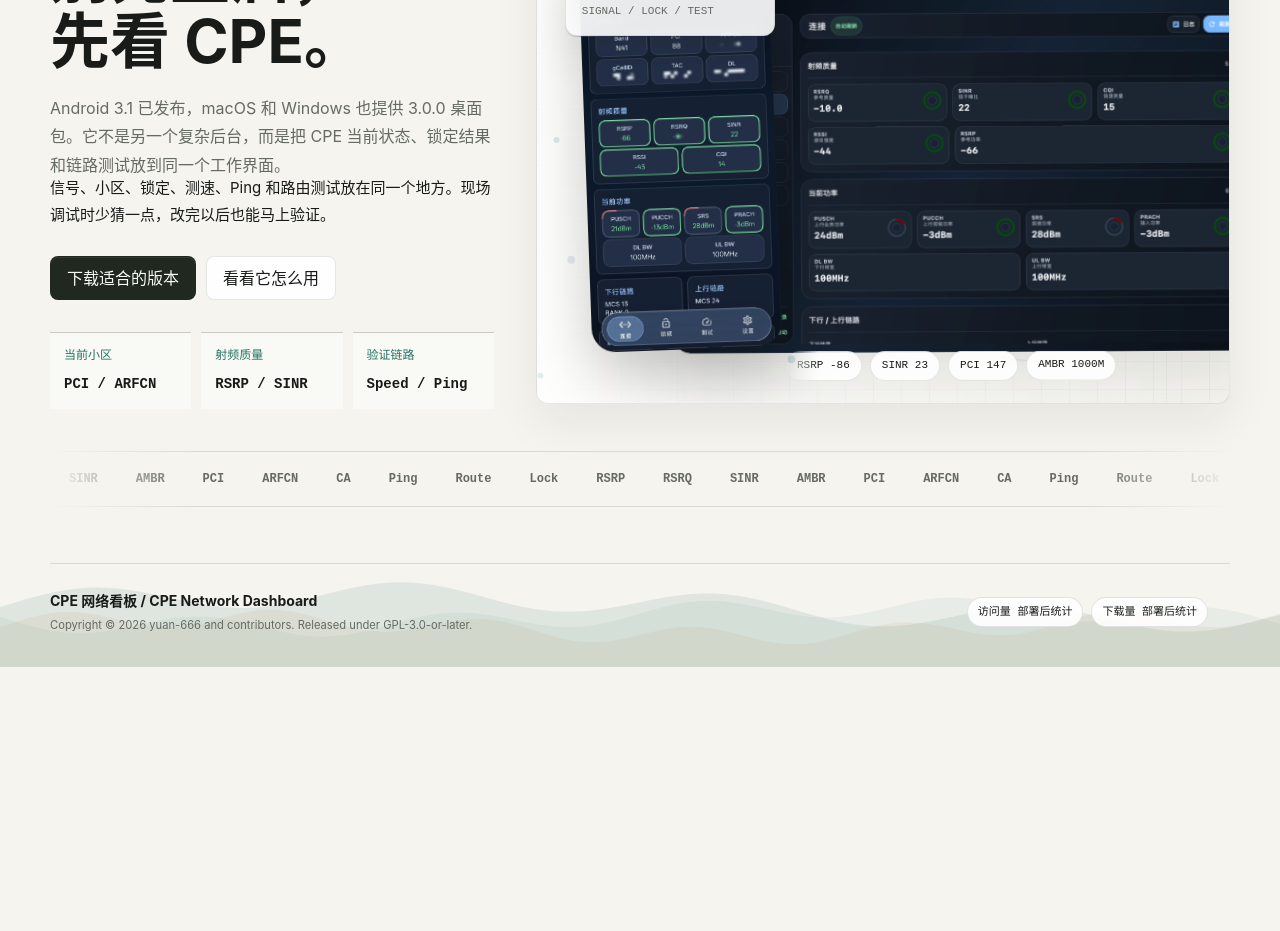
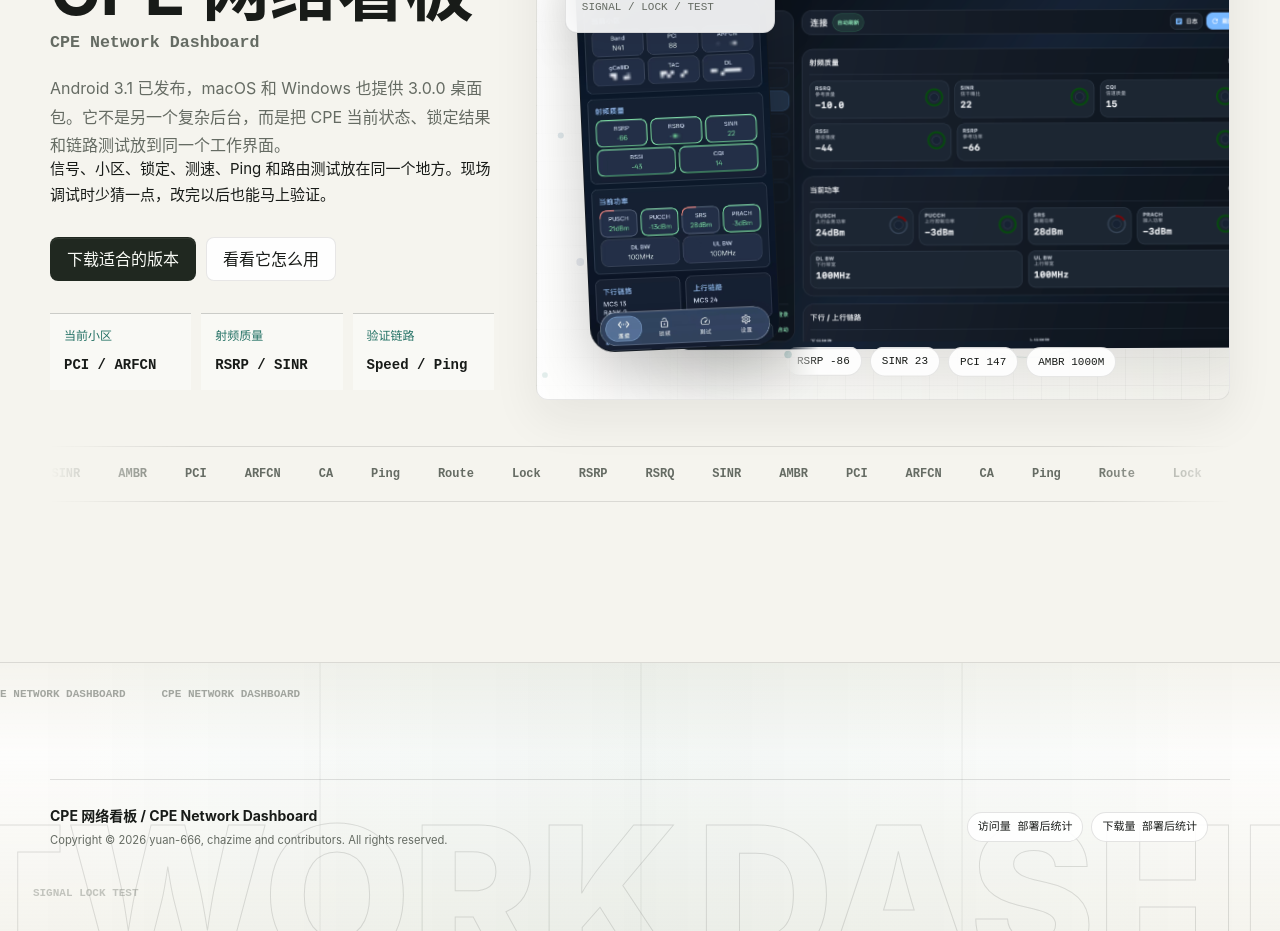
Before and after one commit to yuan-666/CPENetworkDashboard-Web, a Vue app: page /#/ in a window 1280 px wide. Shown: the part 240-1171 px from the top of the page. Before the commit the page ends 907 px from the top, so only its background shows below. Built offline with nearby package versions, Linux system fonts and the light colour scheme; no server answers.

Commit message:
fix analytics resilience and refine footer

```diff
--- a/src/components/FooterFlow.vue
+++ b/src/components/FooterFlow.vue
@@ -1,169 +1,198 @@
 <script setup lang="ts">
-import { ref, onMounted, onUnmounted } from 'vue'
+import { onMounted, onUnmounted, ref } from 'vue'
 
-const canvasRef = ref<HTMLCanvasElement | null>(null)
-const animationId = ref<number | null>(null)
-let resizeHandler: (() => void) | null = null
-const canvasSize = {
-  width: 0,
-  height: 0,
-}
-let themeObserver: MutationObserver | null = null
+const flowRef = ref<HTMLElement | null>(null)
+let animationFrame = 0
+let reduceMotion = false
 
-interface Wave {
-  y: number
-  length: number
-  amplitude: number
-  frequency: number
-  phase: number
-  speed: number
-  color: string
+function updateFooterMotion(): void {
+  animationFrame = 0
+  const element = flowRef.value
+  if (!element || reduceMotion) return
+
+  const rect = element.getBoundingClientRect()
+  const viewport = window.innerHeight || 1
+  const progress = Math.max(0, Math.min(1, (viewport - rect.top) / (viewport + rect.height)))
+  element.style.setProperty('--footer-shift', `${(progress - 0.5) * 140}px`)
+  element.style.setProperty('--footer-fade', String(0.22 + progress * 0.42))
 }
 
-const waves: Wave[] = []
-
-function isDarkTheme(): boolean {
-  const theme = document.documentElement.dataset.theme
-  if (theme === 'dark' || theme === 'light') return theme === 'dark'
-  return window.matchMedia('(prefers-color-scheme: dark)').matches
-}
-
-function prefersReducedMotion(): boolean {
-  return window.matchMedia('(prefers-reduced-motion: reduce)').matches
-}
-
-function initWaves() {
-  const isDark = isDarkTheme()
-  waves.length = 0
-
-  waves.push(
-    {
-      y: 0.7,
-      length: 0.012,
-      amplitude: 25,
-      frequency: 0.008,
-      phase: 0,
-      speed: 0.015,
-      color: isDark ? 'rgba(155, 199, 173, 0.12)' : 'rgba(35, 113, 100, 0.1)',
-    },
-    {
-      y: 0.75,
-      length: 0.015,
-      amplitude: 20,
-      frequency: 0.01,
-      phase: Math.PI * 0.5,
-      speed: 0.02,
-      color: isDark ? 'rgba(155, 199, 173, 0.08)' : 'rgba(35, 113, 100, 0.06)',
-    },
-    {
-      y: 0.8,
-      length: 0.018,
-      amplitude: 18,
-      frequency: 0.012,
-      phase: Math.PI,
-      speed: 0.025,
-      color: isDark ? 'rgba(246, 173, 85, 0.1)' : 'rgba(173, 115, 51, 0.08)',
-    }
-  )
-}
-
-function drawWaves(ctx: CanvasRenderingContext2D, width: number, height: number) {
-  ctx.clearRect(0, 0, width, height)
-
-  waves.forEach((wave) => {
-    ctx.beginPath()
-    ctx.moveTo(0, height)
-
-    for (let x = 0; x <= width; x++) {
-      const y =
-        height * wave.y +
-        Math.sin(x * wave.frequency + wave.phase) * wave.amplitude * Math.sin(x * wave.length)
-      ctx.lineTo(x, y)
-    }
-
-    ctx.lineTo(width, height)
-    ctx.closePath()
-    ctx.fillStyle = wave.color
-    ctx.fill()
-
-    wave.phase += wave.speed
-  })
-}
-
-function animate(ctx: CanvasRenderingContext2D) {
-  drawWaves(ctx, canvasSize.width, canvasSize.height)
-  animationId.value = requestAnimationFrame(() => animate(ctx))
+function scheduleFooterMotion(): void {
+  if (animationFrame) return
+  animationFrame = window.requestAnimationFrame(updateFooterMotion)
 }
 
 onMounted(() => {
-  const canvas = canvasRef.value
-  if (!canvas) return
-
-  const ctx = canvas.getContext('2d')
-  if (!ctx) return
-
-  resizeHandler = () => {
-    const dpr = window.devicePixelRatio || 1
-    const rect = canvas.getBoundingClientRect()
-    canvasSize.width = Math.max(1, rect.width)
-    canvasSize.height = Math.max(1, rect.height)
-    canvas.width = Math.round(canvasSize.width * dpr)
-    canvas.height = Math.round(canvasSize.height * dpr)
-    ctx.setTransform(dpr, 0, 0, dpr, 0, 0)
-    initWaves()
-  }
-
-  resizeHandler()
-  window.addEventListener('resize', resizeHandler)
-  themeObserver = new MutationObserver(() => {
-    initWaves()
-    drawWaves(ctx, canvasSize.width, canvasSize.height)
-  })
-  themeObserver.observe(document.documentElement, {
-    attributes: true,
-    attributeFilter: ['data-theme'],
-  })
-
-  if (prefersReducedMotion()) {
-    drawWaves(ctx, canvasSize.width, canvasSize.height)
-    return
-  }
-
-  animate(ctx)
+  reduceMotion = window.matchMedia('(prefers-reduced-motion: reduce)').matches
+  updateFooterMotion()
+  window.addEventListener('scroll', scheduleFooterMotion, { passive: true })
+  window.addEventListener('resize', scheduleFooterMotion, { passive: true })
 })
 
 onUnmounted(() => {
-  if (resizeHandler) {
-    window.removeEventListener('resize', resizeHandler)
-    resizeHandler = null
-  }
-  if (animationId.value) {
-    cancelAnimationFrame(animationId.value)
-  }
-  themeObserver?.disconnect()
-  themeObserver = null
+  window.removeEventListener('scroll', scheduleFooterMotion)
+  window.removeEventListener('resize', scheduleFooterMotion)
+  if (animationFrame) window.cancelAnimationFrame(animationFrame)
 })
 </script>
 
 <template>
-  <div class="footer-flow">
-    <canvas ref="canvasRef" class="wave-canvas" aria-hidden="true" />
+  <section ref="flowRef" class="footer-flow">
+    <div class="footer-flow-brand" aria-hidden="true">
+      <span>CPE</span>
+      <span>NETWORK</span>
+      <span>DASHBOARD</span>
+    </div>
+    <div class="footer-flow-line footer-flow-line-a" aria-hidden="true">
+      <span>CPE NETWORK DASHBOARD</span>
+      <span>CPE NETWORK DASHBOARD</span>
+    </div>
+    <div class="footer-flow-line footer-flow-line-b" aria-hidden="true">
+      <span>SIGNAL LOCK TEST</span>
+      <span>SIGNAL LOCK TEST</span>
+    </div>
     <slot />
-  </div>
+  </section>
 </template>
 
 <style scoped>
 .footer-flow {
+  --footer-shift: 0px;
+  --footer-fade: 0.34;
   position: relative;
   overflow: hidden;
+  margin-top: clamp(48px, 8vw, 112px);
+  padding: clamp(56px, 9vw, 116px) 0 clamp(26px, 5vw, 48px);
+  border-top: 1px solid var(--line);
+  background:
+    linear-gradient(180deg, rgba(255, 255, 255, 0), var(--paper-soft) 34%, var(--soft)), var(--soft);
 }
 
-.wave-canvas {
+.footer-flow::before {
   position: absolute;
-  bottom: 0;
-  left: 0;
-  width: 100%;
-  height: 200px;
+  inset: 0;
+  content: '';
+  background:
+    linear-gradient(90deg, transparent, rgba(35, 113, 100, 0.08), transparent),
+    repeating-linear-gradient(
+      90deg,
+      transparent 0,
+      transparent calc(25% - 1px),
+      var(--line) 25%,
+      transparent calc(25% + 1px)
+    );
+  opacity: 0.65;
   pointer-events: none;
 }
+
+.footer-flow-brand {
+  position: absolute;
+  left: 50%;
+  bottom: -0.2em;
+  display: flex;
+  gap: 0.08em;
+  color: transparent;
+  font-family:
+    -apple-system, BlinkMacSystemFont, 'Segoe UI', 'SF Pro Display', 'HarmonyOS Sans SC', MiSans,
+    'PingFang SC', sans-serif;
+  font-size: clamp(78px, 15vw, 250px);
+  font-weight: 800;
+  line-height: 0.76;
+  white-space: nowrap;
+  -webkit-text-stroke: 1px rgba(24, 27, 24, var(--footer-fade));
+  opacity: 0.42;
+  transform: translate3d(calc(-50% + var(--footer-shift)), 0, 0);
+  transition: opacity var(--transition-normal);
+  pointer-events: none;
+}
+
+.footer-flow-line {
+  position: absolute;
+  left: 0;
+  right: 0;
+  display: flex;
+  width: max-content;
+  color: var(--muted);
+  font-family: var(--mono);
+  font-size: 11px;
+  font-weight: 700;
+  line-height: 1;
+  opacity: 0.58;
+  transform: translate3d(calc(var(--footer-shift) * -0.32), 0, 0);
+  pointer-events: none;
+}
+
+.footer-flow-line span {
+  padding-right: 36px;
+}
+
+.footer-flow-line-a {
+  top: 26px;
+  animation: footer-line 36s linear infinite;
+}
+
+.footer-flow-line-b {
+  bottom: 32px;
+  opacity: 0.36;
+  animation: footer-line-reverse 42s linear infinite;
+}
+
+:global(:root[data-theme='dark']) .footer-flow {
+  background:
+    linear-gradient(180deg, rgba(16, 19, 17, 0), rgba(13, 16, 14, 0.98) 32%, #0d100e), #0d100e;
+}
+
+:global(:root[data-theme='dark']) .footer-flow::before {
+  background:
+    linear-gradient(90deg, transparent, rgba(155, 199, 173, 0.08), transparent),
+    repeating-linear-gradient(
+      90deg,
+      transparent 0,
+      transparent calc(25% - 1px),
+      rgba(244, 242, 234, 0.08) 25%,
+      transparent calc(25% + 1px)
+    );
+}
+
+:global(:root[data-theme='dark']) .footer-flow-brand {
+  -webkit-text-stroke-color: rgba(244, 242, 234, var(--footer-fade));
+  opacity: 0.34;
+}
+
+@keyframes footer-line {
+  from {
+    translate: 0 0;
+  }
+  to {
+    translate: -50% 0;
+  }
+}
+
+@keyframes footer-line-reverse {
+  from {
+    translate: -50% 0;
+  }
+  to {
+    translate: 0 0;
+  }
+}
+
+@media (max-width: 720px) {
+  .footer-flow {
+    margin-top: 48px;
+    padding-top: 72px;
+  }
+
+  .footer-flow-brand {
+    left: 0;
+    bottom: 12px;
+    transform: translate3d(calc(-14% + var(--footer-shift)), 0, 0);
+  }
+}
+
+@media (prefers-reduced-motion: reduce) {
+  .footer-flow-line {
+    animation: none;
+  }
+}
 </style>
--- a/src/components/SiteFooter.vue
+++ b/src/components/SiteFooter.vue
@@ -8,7 +8,7 @@ const { totalDownloads, totalVisits, valueOrPreview } = useAnalytics()
   <footer class="footer">
     <div class="footer-main">
       <span>CPE 网络看板 / CPE Network Dashboard</span>
-      <small>Copyright © 2026 yuan-666 and contributors. Released under GPL-3.0-or-later.</small>
+      <small>Copyright © 2026 yuan-666, chazime and contributors. All rights reserved.</small>
     </div>
     <div class="footer-stats" aria-label="官网统计">
       <span>访问量 {{ valueOrPreview(totalVisits) }}</span>
--- a/src/composables/useAnalytics.ts
+++ b/src/composables/useAnalytics.ts
@@ -16,7 +16,8 @@ async function loadSummary(): Promise<void> {
 }
 
 async function recordVisit(page: string): Promise<void> {
-  await Promise.allSettled([trackVisit(page), loadSummary()])
+  await Promise.allSettled([trackVisit(page)])
+  await loadSummary()
 }
 
 export function useAnalytics() {
--- a/src/pages/HomePage.vue
+++ b/src/pages/HomePage.vue
@@ -4,7 +4,7 @@ import LazyImage from '@/components/LazyImage.vue'
 import FlowAnimation from '@/components/FlowAnimation.vue'
 import { appIcon, heroDesktopImage, heroFacts, mobileScreens, telemetryWords } from '@/content'
 
-const marqueeWords = [...telemetryWords, ...telemetryWords]
+const marqueeGroups = [telemetryWords, telemetryWords]
 </script>
 
 <template>
@@ -14,9 +14,9 @@ const marqueeWords = [...telemetryWords, ...telemetryWords]
         <img :src="appIcon" alt="" loading="eager" decoding="async" fetchpriority="high" />
         <span>Android 3.1 / macOS & Windows 3.0.0</span>
       </div>
-      <h1>
-        别先重启，<br />
-        先看 CPE。
+      <h1 class="hero-title">
+        <span class="hero-title-main">CPE 网络看板</span>
+        <span class="hero-title-sub">CPE Network Dashboard</span>
       </h1>
       <p>
         Android 3.1 已发布，macOS 和 Windows 也提供 3.0.0 桌面包。它不是另一个复杂后台，而是把 CPE
@@ -75,7 +75,9 @@ const marqueeWords = [...telemetryWords, ...telemetryWords]
 
     <div class="marquee" aria-hidden="true">
       <div class="marquee-track">
-        <span v-for="(word, index) in marqueeWords" :key="`${word}-${index}`">{{ word }}</span>
+        <div v-for="(group, groupIndex) in marqueeGroups" :key="groupIndex" class="marquee-group">
+          <span v-for="word in group" :key="`${groupIndex}-${word}`">{{ word }}</span>
+        </div>
       </div>
     </div>
   </section>
--- a/src/styles/site.css
+++ b/src/styles/site.css
@@ -354,6 +354,29 @@ p {
   transition: background var(--transition-normal);
 }
 
+.hero-title {
+  display: grid;
+  gap: 8px;
+}
+
+.hero-title-main,
+.hero-title-sub {
+  display: block;
+}
+
+.hero-title-main {
+  font-size: clamp(44px, 5.4vw, 68px);
+  line-height: 1.02;
+}
+
+.hero-title-sub {
+  color: var(--muted);
+  font-family: var(--mono);
+  font-size: clamp(15px, 1.3vw, 19px);
+  font-weight: 700;
+  line-height: 1.25;
+}
+
 .hero-copy p {
   max-width: 54ch;
   color: var(--muted);
@@ -612,7 +635,7 @@ p {
   justify-self: center;
   overflow: hidden;
   border: 1px solid var(--line);
-  border-radius: var(--radius-lg);
+  border-radius: var(--radius-md);
   background: var(--paper);
   box-shadow: 0 24px 70px rgba(25, 32, 27, 0.12);
   isolation: isolate;
@@ -672,16 +695,25 @@ p {
 
 .desktop-screen-frame {
   overflow: hidden;
-  border-radius: 0 0 15px 15px;
-  background: var(--paper);
+  border-radius: 0 0 calc(var(--radius-md) - 1px) calc(var(--radius-md) - 1px);
+  background: #f6f8fb;
 }
 
 .desktop-screen-frame .scroll-image-container {
   min-height: 0;
   aspect-ratio: 244 / 152;
 }
+
+.desktop-screen-frame > img,
+.desktop-screen-frame .image-layer img {
+  width: calc(100% + 2px);
+  max-width: none;
+  margin: -1px;
+  clip-path: inset(1px round 0 0 calc(var(--radius-md) - 2px) calc(var(--radius-md) - 2px));
+}
+
 :root[data-theme='dark'] .desktop-screen-frame {
-  background: #1a1a1a;
+  background: #eef3f8;
 }
 
 .phone-shell {
@@ -802,13 +834,18 @@ p {
 .marquee-track {
   width: max-content;
   display: flex;
-  gap: 38px;
   padding: 18px 0;
   color: var(--muted);
   font-family: var(--mono);
   font-size: 12px;
   font-weight: 700;
   animation: marquee 28s linear infinite;
+}
+
+.marquee-group {
+  display: flex;
+  gap: 38px;
+  padding-right: 38px;
 }
 
 .page-heading {
@@ -2292,6 +2329,14 @@ p {
     line-height: 1.1;
   }
 
+  .hero-title-main {
+    font-size: 40px;
+  }
+
+  .hero-title-sub {
+    font-size: 14px;
+  }
+
   .hero-copy p,
   .page-heading span,
   .section-copy span {
```
Also changed, not shown: edge/index.js (+22 -13 lines).
